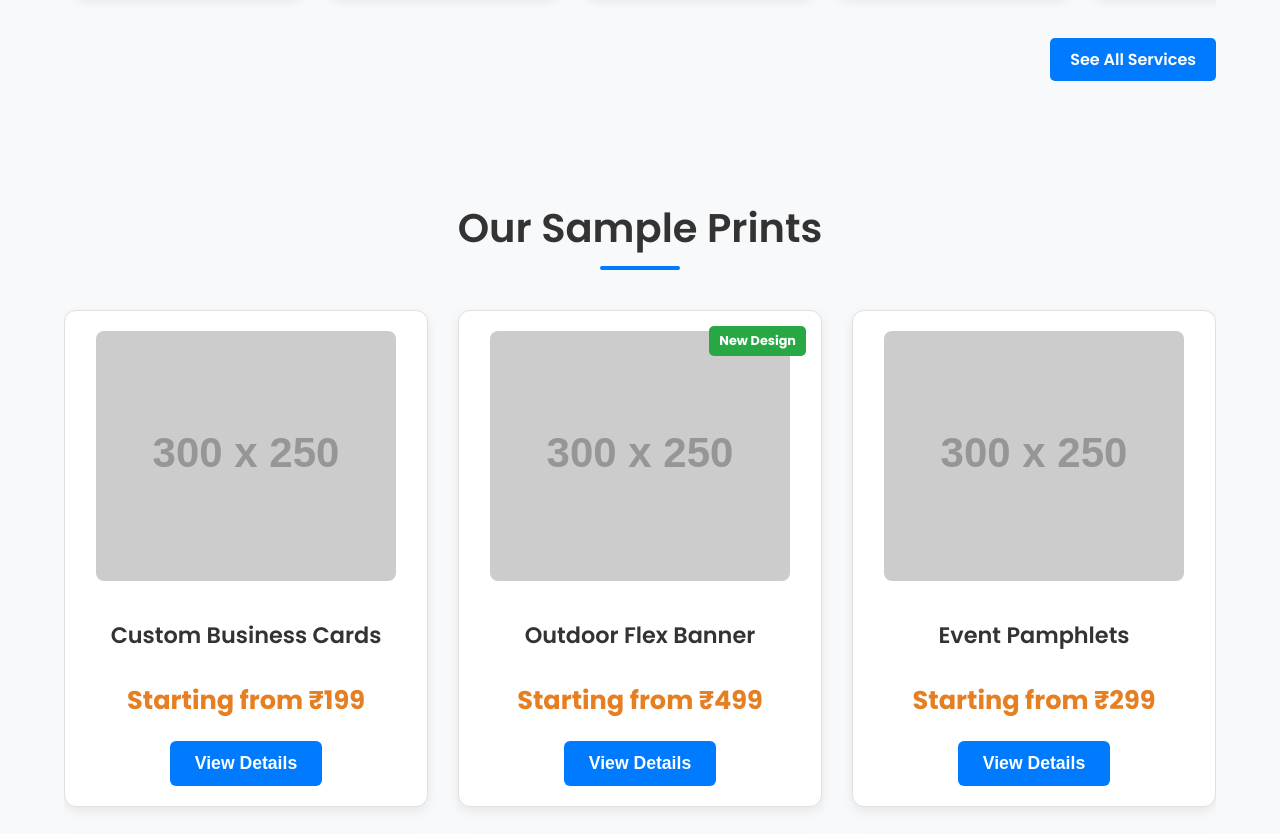
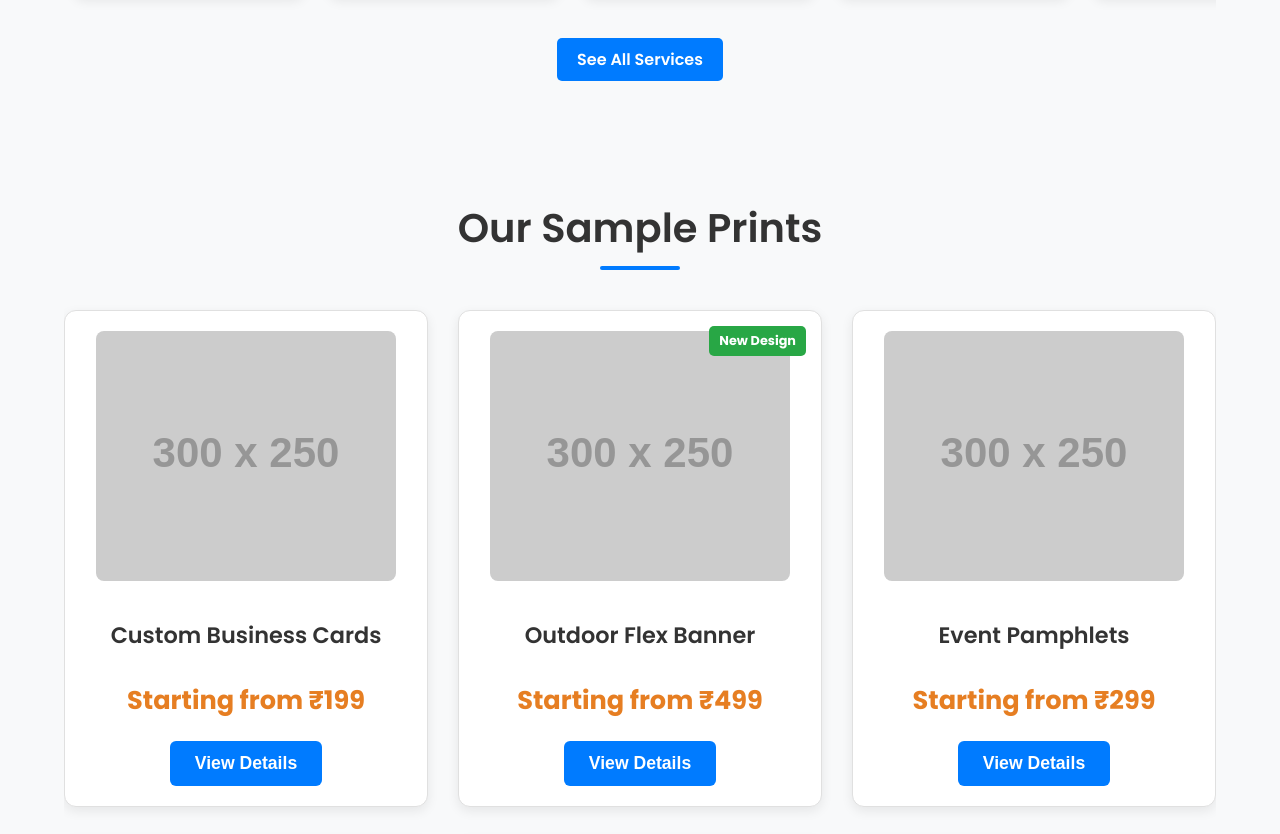
Before and after one commit to jaihinddigital/jaihinddigital, a plain HTML site: page index.html in a window 1280 px wide. Shown: the part 1375-2209 px from the top of the page. Drawn offline with Linux system fonts and the light colour scheme; placeholder pictures from the web are drawn by us.

Commit message:
Update style.css

```diff
--- a/style.css
+++ b/style.css
@@ -292,7 +292,7 @@ header .container {
 
 /* See All Button Styling */
 .see-all-btn-container {
-    text-align: right; /* Button ko right align karne ke liye */
+    text-align: center; /* Button ko right align karne ke liye */
     margin-top: 20px;
 }
 
```
